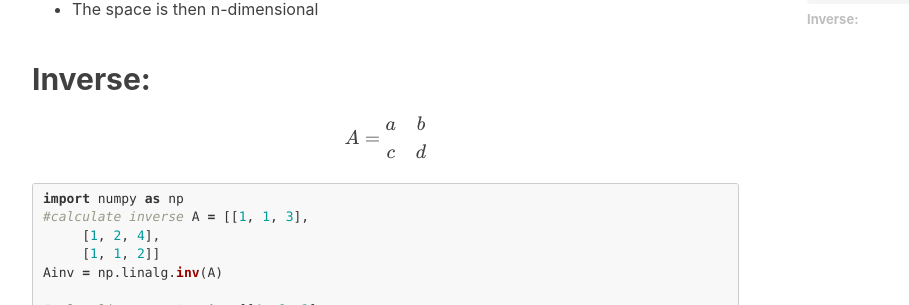
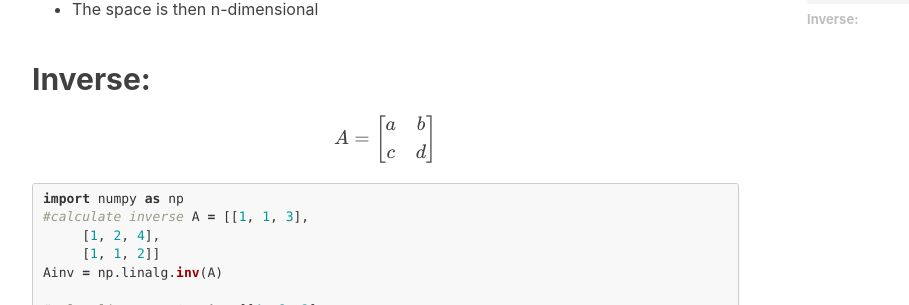
Before and after one commit to beckswu/beckswu.github.io, a Jekyll site: the page built from _posts/2018-09-23-linear-algebra.markdown, in a window 1280 px wide and 900 px high, scrolled down 1441 px. Shown: the part 145-450 px from the top of the window, without its empty margins (233-1142 px from the left). Built offline with Jekyll 4.4.1, drawn with Linux system fonts in a browser that asks for light colours; nearby versions of some CDN libraries; formulas are drawn with MathJax 3; comment, search, counter and statistics services are not loaded.

Commit message:
add matrix

````diff
--- a/_posts/2018-09-23-linear-algebra.markdown
+++ b/_posts/2018-09-23-linear-algebra.markdown
@@ -48,7 +48,7 @@ Basis is a set of n vectors that
 
 ## Inverse:
 
- $$ A =  \begin{matrix} a & b  \\ c & d \\ \end{matrix} $$
+ $$ A =  \begin{bmatrix} a & b  \\ c & d \\ \end{bmatrix} $$
 
 
 ```python
````
